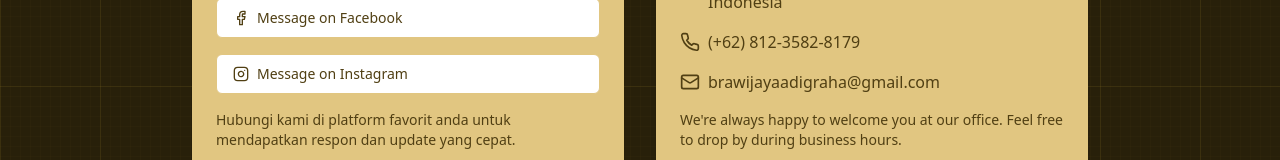
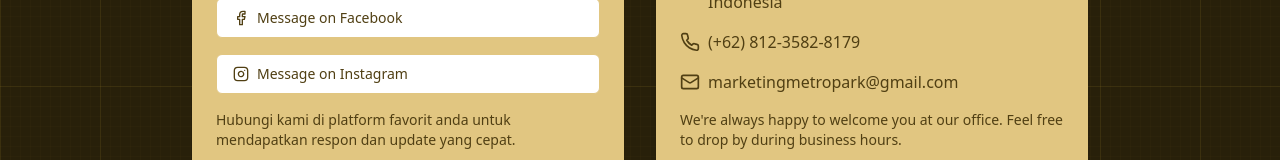
Before and after one commit to Metropark-Adigraha/metropark-web-app, a Next.js app: page /contact in a window 1280 px wide. Shown: the part 314-474 px from the top of the page. Built offline with nearby package versions, Linux system fonts and the light colour scheme.

Commit message:
FIX: fix email

```diff
--- a/app/contact/page.tsx
+++ b/app/contact/page.tsx
@@ -1,10 +1,19 @@
 "use client";
 
 import { motion } from "framer-motion";
-import Link from 'next/link';
+import Link from "next/link";
 import { Card, CardContent, CardHeader, CardTitle } from "@/components/ui/card";
 import { Button } from "@/components/ui/button";
-import { Facebook, Instagram, MessageSquare, MapPin, Phone, Mail, CreditCard, HandCoins } from 'lucide-react';
+import {
+  Facebook,
+  Instagram,
+  MessageSquare,
+  MapPin,
+  Phone,
+  Mail,
+  CreditCard,
+  HandCoins,
+} from "lucide-react";
 
 const container = {
   hidden: { opacity: 0 },
@@ -126,7 +135,7 @@ export default function ContactPage() {
                   <div className="flex items-center">
                     <Mail className="mr-2 h-5 w-5 text-satin-gold-200" />
                     <p className="text-satin-gold-200 font-medium">
-                      brawijayaadigraha@gmail.com
+                      marketingmetropark@gmail.com
                     </p>
                   </div>
                 </div>
--- a/components/footer.tsx
+++ b/components/footer.tsx
@@ -52,7 +52,7 @@ export function Footer() {
                 65146
               </p>
               <p className="mt-2">Phone: (+62) 812-3582-8179</p>
-              <p>Email: brawijayaadigraha@gmail.com</p>
+              <p>Email: marketingmetropark@gmail.com</p>
             </address>
           </div>
 
```
